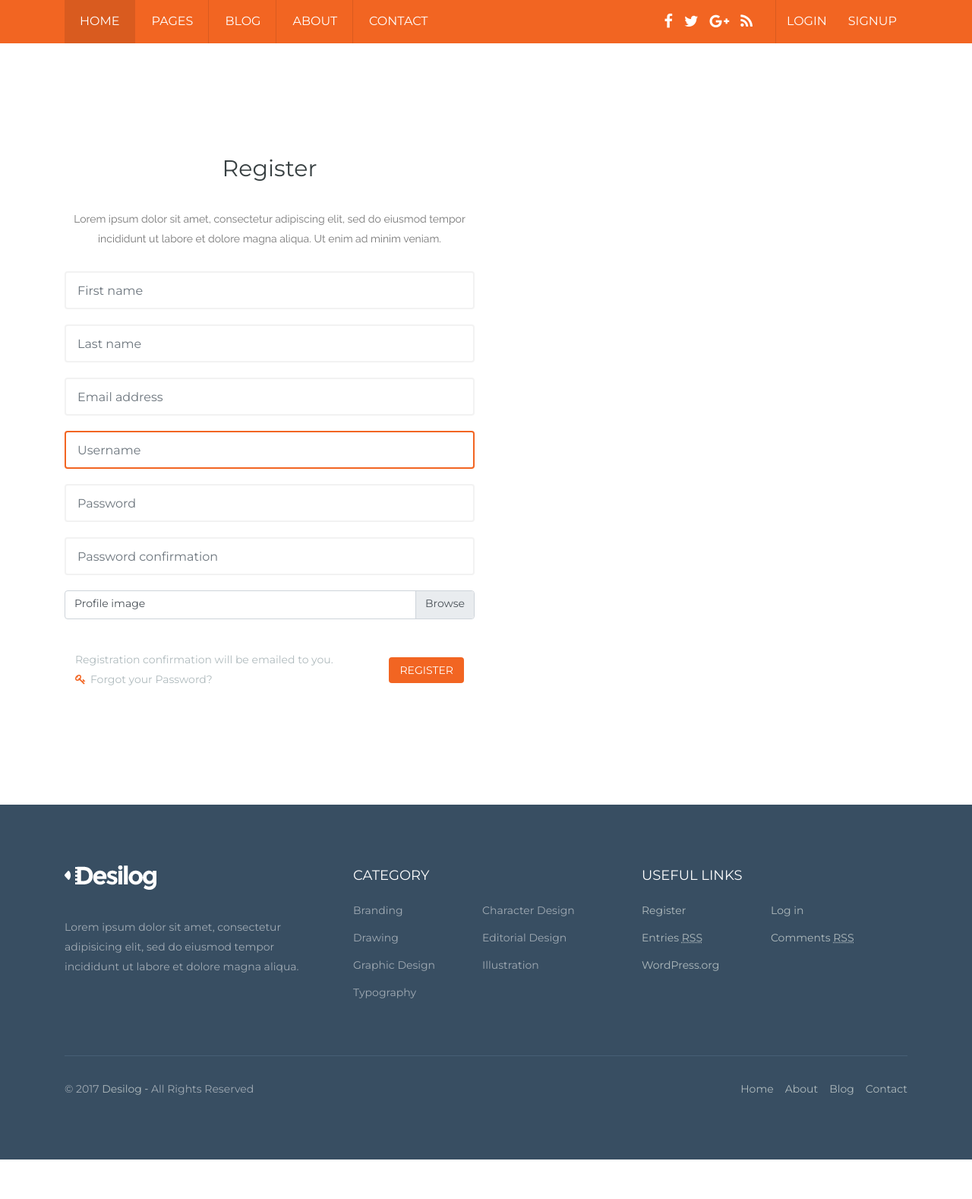
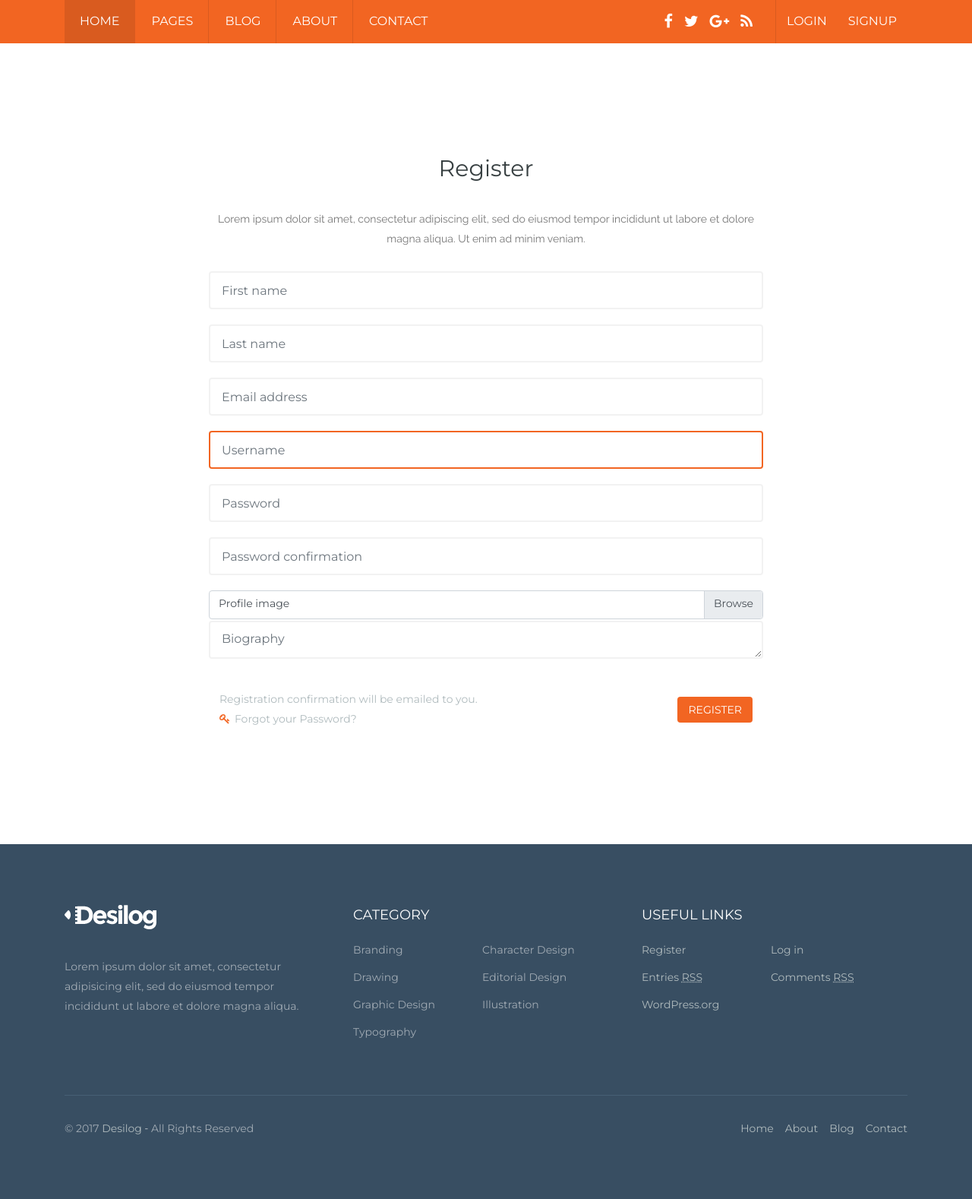
Before and after one commit to mainuddin01/simple-blog, a Django app: page /user/register/ in a window 1280 px wide. Shown: the part 217-1795 px from the top of the page at 76% size. Before the commit the page ends 1743 px from the top, so only its background shows below. Run offline with Django 3.2, Linux system fonts and the light colour scheme; some libraries are stand-ins or nearby versions.

Commit message:
biography field added to UserProfile model

```diff
--- a/blog/templates/blog/post_detail.html
+++ b/blog/templates/blog/post_detail.html
@@ -95,7 +95,7 @@
 											<li><a href="#"><i class="fa fa-linkedin fa-lg"></i></a></li>
 											<li><a href="#"><i class="fa fa-globe fa-lg"></i></a></li>
 										</ul>
-										<p>Sed ut perspiciatis unde omnis iste natus error sit voluptatem accusantium doloremque laudantium, totam rem aperiam, eaque ipsa quae ab illo inventore veritatis et quasi architecto beatae vitae dicta sunt explicabo.</p>
+										<p>{% if object.author.biography %}{{ object.author.biography }}{% else %}Biography not added yet!{% endif %}</p>
 									</div>
 								</div><!-- /.blog-author -->
 
--- a/user_profiles/forms.py
+++ b/user_profiles/forms.py
@@ -7,10 +7,10 @@ class UserCreateForm(UserCreationForm):
 
     class Meta(UserCreationForm.Meta):
         model = UserProfile
-        fields = ('first_name', 'last_name', 'email', 'username', 'password1', 'password2', 'profile_image')
+        fields = ('first_name', 'last_name', 'email', 'username', 'password1', 'password2', 'profile_image', 'biography')
 
 class UserEditForm(UserChangeForm):
 
     class Meta(UserChangeForm.Meta):
         model = UserProfile
-        fields = ('first_name', 'last_name', 'email', 'profile_image')
+        fields = ('first_name', 'last_name', 'email', 'profile_image', 'biography')
--- a/user_profiles/models.py
+++ b/user_profiles/models.py
@@ -7,8 +7,24 @@ class UserProfileManager(UserManager):
 
 class UserProfile(AbstractUser):
     profile_image = models.ImageField(upload_to='profile_images', null=True, blank=True)
+    biography = models.TextField(null=True, blank=True)
 
-    # objects = UserProfileManager()
+    objects = UserProfileManager()
 
     def __str__(self):
         return self.username
+
+# class UserSocialLinks(models.Model):
+#     SOCIAL_CHOICES = (
+#         ('facebook', 'Facebook'),
+#         ('twitter', 'Twitter'),
+#         ('google-plus', 'Google +'),
+#         ('linkedin', 'Linkedin'),
+#         ('website', 'Website')
+#     )
+#     user = models.ForeignKey(UserProfile, on_delete=models.CASCADE)
+#     social_site = models.CharField(max_length=10, choices=SOCIAL_CHOICES)
+#     social_link = models.URLField()
+#
+#     def __str__(self):
+#         return f"{self.user.username} - {self.social_site}"
--- a/user_profiles/templates/user_profiles/user_register.html
+++ b/user_profiles/templates/user_profiles/user_register.html
@@ -9,7 +9,7 @@
 		<div class="container">
 			<div class="tr-content">
 				<div class="row">
-					<div class="col-sm-6 col-sm-offset-3">
+					<div class="col-sm-8 offset-sm-2">
 						<div class="login-page">
 							<div class="login-form">
 								<h2>Register</h2>
@@ -66,12 +66,19 @@
 									</div>
 
 									<div class="custom-file">
-										{% render_field form.profile_image class="custom-file-input" placeholder=form.profile_image.label %}
+										{% render_field form.profile_image class="custom-file-input form-control" placeholder=form.profile_image.label %}
 										<label class="custom-file-label text-left" for="{{ form.profile_image.id_for_label }}">{{ form.profile_image.label }}</label>
 										{% for error in form.profile_image.errors %}
 											<span class="help-block">{{ error }}</span>
 										{% endfor %}
 									</div>
+
+                                    <div class="form-group">
+                                        {% render_field form.biography class="form-control" placeholder=form.biography.label %}
+                                        {% for error in form.biography.errors %}
+                                            <span class="help-block">{{ error }}</span>
+                                        {% endfor %}
+                                    </div>
 
 						            <!--<div class="form-group">-->
 						                <!--<input type="text" class="form-control" required="required" placeholder="Username">-->
--- a/user_profiles/views.py
+++ b/user_profiles/views.py
@@ -18,13 +18,13 @@ class UserUpdateView(UpdateView):
     model = get_user_model()
     # fields = ('first_name', 'last_name', 'email', 'profile_image')
     form_class = UserEditForm
-    success_url = reverse_lazy('blog:home')
+    success_url = reverse_lazy('home')
     template_name = 'user_profiles/user_update.html'
 
 class UserListView(ListView):
     model = get_user_model()
-    template_name = 'home'
+    template_name = 'index.html'
 
 class UserDetailView(DetailView):
     model = get_user_model()
-    template_name = 'home'
+    template_name = 'index.html'
```
Also changed, not shown: user_profiles/templates/user_profiles/template_snippets/register_form.html (+7 -0 lines), user_profiles/templates/user_profiles/template_snippets/register_update_form.html (+7 -0 lines), user_profiles/templates/user_profiles/user_update.html (+9 -2 lines), user_profiles/migrations/0003_auto_20190122_0055.py (added).
